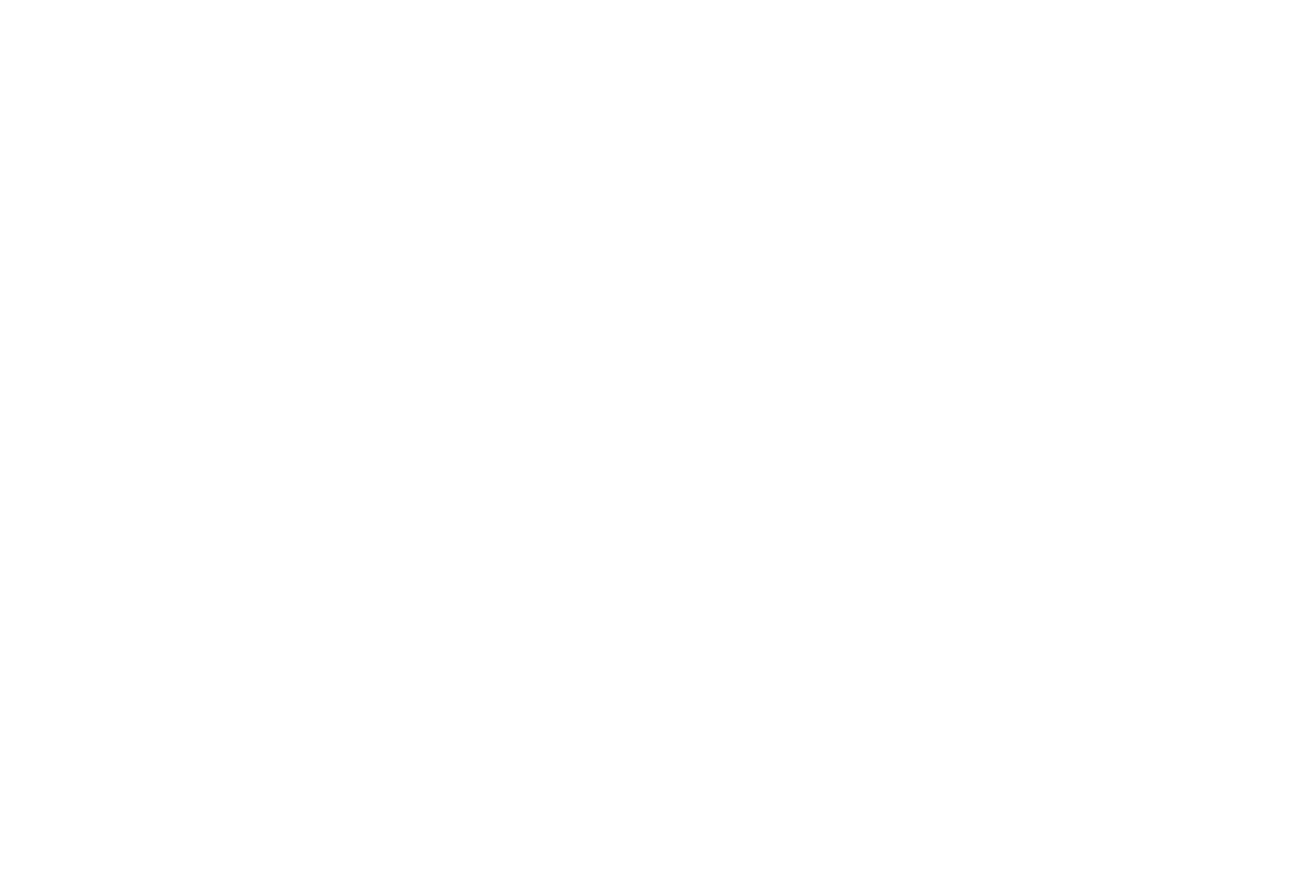
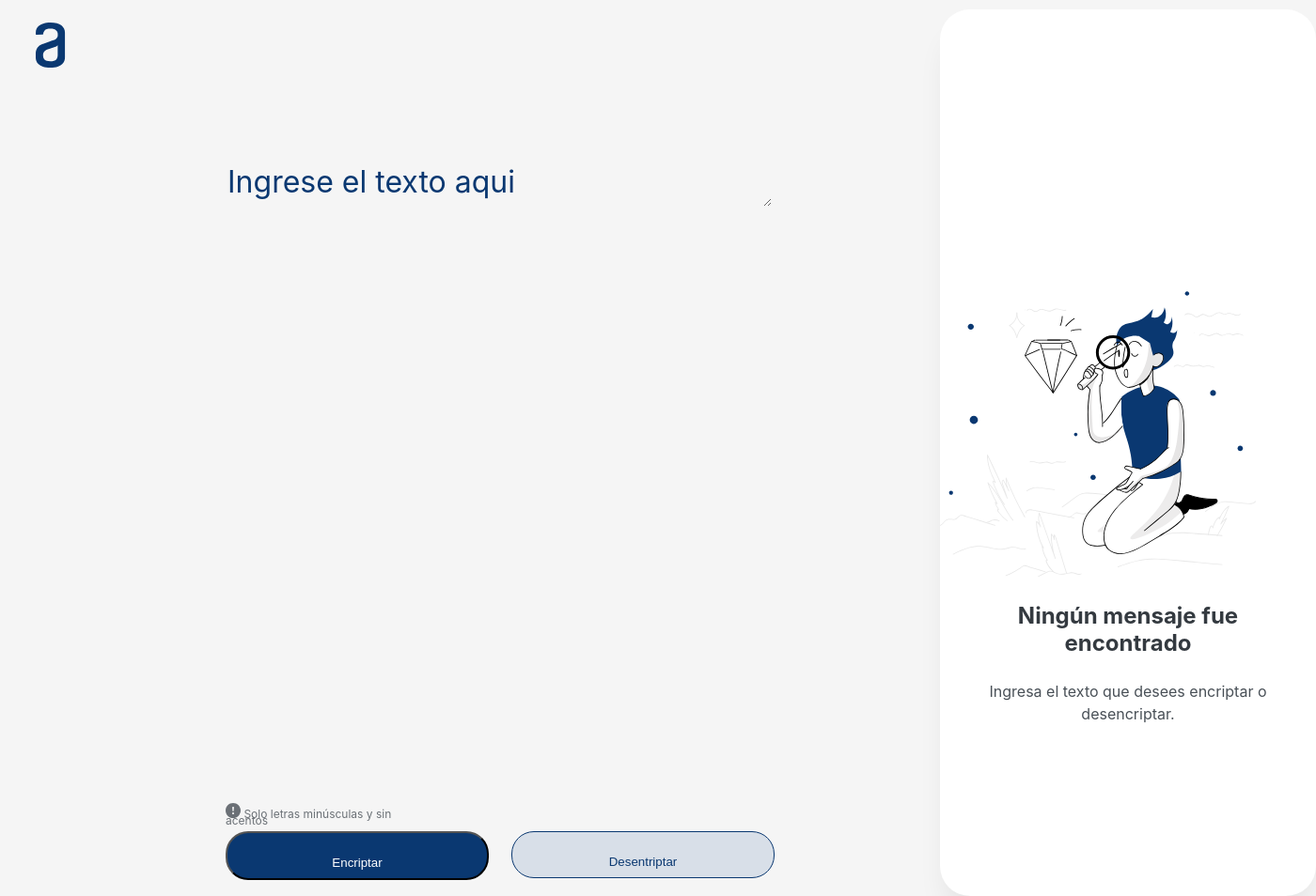
Before and after one commit to gladys5/-challengeonecodificador4, a plain HTML site: page index.html in a window 1280 px wide. Shown: the whole page at 94% size, 1400 px wide, since content can reach past the window. Before the commit the page ends 800 px from the top, so only its background shows below. Drawn offline with Linux system fonts and the light colour scheme.

Commit message:
vercion 1440px

```diff
--- a/index.html
+++ b/index.html
@@ -5,10 +5,38 @@
     <meta charset="UTF-8">
     <meta http-equiv="X-UA-Compatible" content="IE=edge">
     <meta name="viewport" content="width=device-width, initial-scale=1.0">
+    <link rel="stylesheet" href="style.css">
     <title>Encriptador</title>
 </head>
 
 <body>
+
+    <img class="logo" src="./img/logo.svg" alt="">
+
+    <textarea class="text" name="textarea cols=" rows="17" style="border: none"
+        onkeyup="show(this.value)">Ingrese el texto aqui</textarea>
+    <aside class="aside">
+        <img class="img" src="./img/imagen.svg" alt="">
+        <h3 class="msn">Ningún mensaje fue
+            <br> encontrado
+        </h3>
+        <p class="phragraph">Ingresa el texto que desees encriptar o
+            <br> desencriptar.
+        </p>
+        <textarea class="textareaView" name="textarea cols=" rows="17" style="border: none" id="view"
+            readonly>></textarea>
+        <button class="btn">Copiar</button>
+
+    </aside>
+    <section class="section">
+        <span><img src="./img/signo.svg" alt=""> Solo letras minúsculas y sin acentos</span>
+        <button class="blue">Encriptar</button>
+        <button class="white">Desentriptar</button>
+    </section>
+
+
+
+
     <script src="index.js"></script>
 </body>
 
--- a/index.js
+++ b/index.js
@@ -1,3 +1,23 @@
+const img = document.querySelector(".img")
+const buttonBlue = document.querySelector(".blue")
+const active = document.querySelector(".active")
+const text = document.querySelector(".text")
+const phragraph = document.querySelector(".phragraph")
+const msn = document.querySelector(".msn")
+const btn = document.querySelector(".btn")
+const btnActive = document.querySelector(".btnActive")
+const textareaView = document.querySelector(".textareaView")
+buttonBlue.onclick = () => {
+  img.classList.toggle("active")
+  phragraph.classList.toggle("active")
+  msn.classList.toggle("active")
+  btn.classList.toggle("btnActive")
+  textareaView.classList.toggle("btnActive")
+  console.log("blue")
+}
+function show(value) {
+  document.getElementById("view").innerHTML = value
+}
 function encrypter(letterEncripter) {
   let phrase = ""
   let phrase2 = ""
--- /dev/null
+++ b/style.css
@@ -0,0 +1,326 @@
+body {
+  background-color: #f5f5f5;
+  margin: 0;
+  margin: 50px solid black;
+  box-sizing: border-box;
+}
+/* .logo {
+  position: absolute;
+
+  left: 40px;
+  top: 40px;
+}
+textarea {
+  background-color: #f5f5f5;
+}
+.aside {
+  position: absolute;
+  width: 400px;
+  height: 944px;
+  left: 1000px;
+  top: 40px;
+
+  background: #ffffff;
+
+  box-shadow: 0px 24px 32px -8px rgba(0, 0, 0, 0.08);
+  border-radius: 32px;
+}
+.img {
+  width: 336px;
+  height: 304px;
+  margin-top: 300px;
+}
+.text {
+  position: absolute;
+  width: 577px;
+  height: 48px;
+  left: 240px;
+  top: 168px;
+
+  font-family: "Inter";
+  font-style: normal;
+  font-weight: 400;
+  font-size: 32px;
+  line-height: 150%;
+  color: #0a3871;
+}
+section {
+  display: flex;
+  flex-direction: row;
+  align-items: flex-start;
+  padding: 0px;
+  gap: 24px;
+
+  position: absolute;
+  width: 680px;
+  height: 67px;
+  left: 240px;
+  top: 885px;
+
+  width: 280px;
+  height: 19px;
+}
+span {
+  position: absolute;
+  left: 0%;
+  right: 0%;
+  top: 0%;
+  bottom: 0%;
+
+  width: 205px;
+  height: 18px;
+
+  font-family: "Inter";
+  font-style: normal;
+  font-weight: 400;
+  font-size: 12px;
+  line-height: 50%;
+
+  color: #495057;
+
+  opacity: 0.8;
+  margin-top: -30px;
+}
+
+.blue {
+  padding: 24px;
+  gap: 8px;
+  background: #0a3871;
+  border-radius: 24px;
+
+  flex: none;
+  order: 0;
+  flex-grow: 0;
+  width: 280px;
+  height: 19px;
+  text-align: center;
+  color: #ffffff;
+}
+.white {
+  padding: 24px;
+  gap: 8px;
+  background: #d8dfe8;
+
+  border: 1px solid #0a3871;
+  border-radius: 24px;
+
+  width: 280px;
+  height: 19px;
+  text-align: center;
+  color: #0a3871;
+  flex: none;
+  order: 0;
+  flex-grow: 1;
+}
+
+.msn {
+  font-family: "Inter";
+  font-style: normal;
+  font-weight: 700;
+  font-size: 24px;
+  line-height: 120%;
+  text-align: center;
+
+  color: #343a40;
+  flex: none;
+  order: 0;
+  align-self: stretch;
+  flex-grow: 0;
+}
+p {
+  font-family: "Inter";
+  font-style: normal;
+  font-weight: 400;
+  font-size: 16px;
+  line-height: 150%;
+
+  text-align: center;
+
+  color: #495057;
+
+  flex: none;
+  order: 1;
+  align-self: stretch;
+  flex-grow: 0;
+  left: calc(50% - 600px / 2 + 400px);
+} */
+
+/* resolucion 1440  */
+
+.logo {
+  position: absolute;
+
+  left: 3%;
+  top: 3%;
+}
+textarea {
+  background-color: #f5f5f5;
+  border: none;
+}
+.active {
+  display: none;
+}
+.aside {
+  position: absolute;
+  width: 400px;
+  height: 944px;
+  left: 1000px;
+  top: 10px;
+
+  background: #ffffff;
+
+  box-shadow: 0px 24px 32px -8px rgba(0, 0, 0, 0.08);
+  border-radius: 32px;
+}
+
+.img {
+  width: 336px;
+  height: 304px;
+  margin-top: 300px;
+}
+.textareaView {
+  display: none;
+  /* background-color: #ffffff; */
+  margin-left: 110px;
+  margin-top: 40px;
+  border: none;
+}
+.btn {
+  padding: 24px;
+  gap: 8px;
+  background: #d8dfe8;
+
+  border: 1px solid #0a3871;
+  border-radius: 24px;
+
+  width: 280px;
+  height: 19px;
+  text-align: center;
+  color: #0a3871;
+  flex: none;
+  order: 0;
+  flex-grow: 1;
+  margin-top: 570px;
+  margin-left: 60px;
+  display: none;
+}
+.btnActive {
+  display: block;
+}
+.text {
+  position: absolute;
+  width: 577px;
+  height: 48px;
+  left: 240px;
+  top: 168px;
+
+  font-family: "Inter";
+  font-style: normal;
+  font-weight: 400;
+  font-size: 32px;
+  line-height: 150%;
+  color: #0a3871;
+  border: none;
+}
+
+.section {
+  display: flex;
+  flex-direction: row;
+  align-items: flex-start;
+  padding: 0px;
+  gap: 24px;
+
+  position: absolute;
+  width: 680px;
+  height: 67px;
+
+  left: 240px;
+
+  top: 885px;
+
+  width: 280px;
+  height: 19px;
+}
+span {
+  position: absolute;
+  left: 0%;
+  right: 0%;
+  top: 0%;
+  bottom: 0%;
+
+  width: 205px;
+  height: 18px;
+
+  font-family: "Inter";
+  font-style: normal;
+  font-weight: 400;
+  font-size: 12px;
+  line-height: 50%;
+
+  color: #495057;
+
+  opacity: 0.8;
+  margin-top: -30px;
+}
+
+.blue {
+  padding: 24px;
+  gap: 8px;
+  background: #0a3871;
+  border-radius: 24px;
+
+  flex: none;
+  order: 0;
+  flex-grow: 0;
+  width: 280px;
+  height: 19px;
+  text-align: center;
+  color: #ffffff;
+}
+.white {
+  padding: 24px;
+  gap: 8px;
+  background: #d8dfe8;
+
+  border: 1px solid #0a3871;
+  border-radius: 24px;
+
+  width: 280px;
+  height: 19px;
+  text-align: center;
+  color: #0a3871;
+  flex: none;
+  order: 0;
+  flex-grow: 1;
+}
+
+.msn {
+  font-family: "Inter";
+  font-style: normal;
+  font-weight: 700;
+  font-size: 24px;
+  line-height: 120%;
+  text-align: center;
+
+  color: #343a40;
+  flex: none;
+  order: 0;
+  align-self: stretch;
+  flex-grow: 0;
+}
+p {
+  font-family: "Inter";
+  font-style: normal;
+  font-weight: 400;
+  font-size: 16px;
+  line-height: 150%;
+
+  text-align: center;
+
+  color: #495057;
+
+  flex: none;
+  order: 1;
+  align-self: stretch;
+  flex-grow: 0;
+}
```
Also changed, not shown: img/imagen.svg (added), img/logo.svg (added), img/signo.svg (added).
